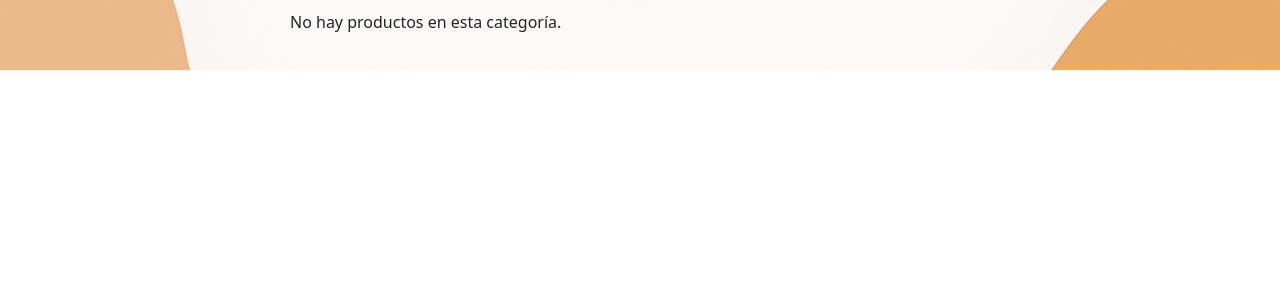
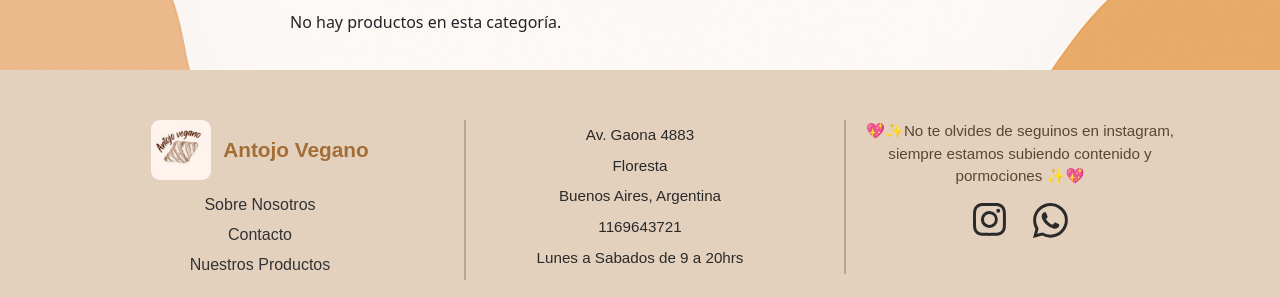
Before and after one commit to BrunoAdriel/VeganCrab, a React (Vite) app in the folder Front/Antojo-Vegano/: page /productos in a window 1280 px wide. Shown: the part 812-1109 px from the top of the page. Before the commit the page ends 882 px from the top, so only its background shows below. Built offline with nearby package versions, Linux system fonts and the light colour scheme; no server answers.

Commit message:
Finalizo el Footer

```diff
--- a/Front/Antojo-Vegano/src/App.jsx
+++ b/Front/Antojo-Vegano/src/App.jsx
@@ -5,6 +5,7 @@
 import ProductManager from './components/ProductManager/ProductManager.jsx';
 import ProductDetail from './components/ProductDetail/ProductDetail.jsx';
 import ProductComponent from './components/ProductComponent/ProductComponent.jsx';
+import Footer from './components/Footer/Footer.jsx';
 
 
 function App() {
@@ -17,6 +18,7 @@
         <Route path='/products/:id' element={<ProductDetail/>} />
         <Route path='/productos' element={<ProductComponent/>} />
       </Routes>
+      <Footer></Footer>
     </Router>
     </>
   )
--- /dev/null
+++ b/Front/Antojo-Vegano/src/components/Footer/Footer.css
@@ -0,0 +1,113 @@
+/* Footer General */
+.container-footer{
+    width: 100vw;
+    height: auto;
+    background-color: #e3d1bd;
+    display: flex;
+    justify-content: center;
+    align-items: flex-start;
+    padding: 20px 0;
+    font-family: "Poppins", sans-serif;
+}
+
+/* Contenedor principal */
+
+.footer-content{
+    display: flex;
+    justify-content: space-around;
+    align-items: flex-start;
+    width: 85%;
+    gap: 10px;
+    padding-top: 30px;
+}
+
+/* Columnas */
+
+.container-navegation,
+.container-information,
+.container-media {
+    display: flex;
+    flex-direction: column;
+    align-items: center;
+    flex: 1;
+    text-align: center;
+    color: #2a2a2a;
+}
+
+/* Logo dinamico */
+.title-footer{
+    display: flex;
+    align-items: center;
+    justify-content: center;
+    gap: 12px;
+    margin-bottom: 10px
+}
+
+.title-footer img{
+    width: 60px;
+    height: 60px;
+    border-radius: 15%;
+    object-fit: cover;
+}
+
+.title-footer span{
+    font-weight: bold;
+    color: #a36d35;
+    font-size: 1.3rem;
+    font-family: "Poppins", sans-serif;
+}
+
+/* Navegacion */
+.container-navegation a {
+    color: #333;
+    text-decoration: none;
+    margin: 3px 0;
+    transition: color 0.3s ease;
+}
+.container-navegation a:hover {
+    color: #cfa97e;
+}
+
+/* Información */
+.container-information p {
+    margin: 4px 0;
+    font-size: 0.95rem;
+}
+
+/* Redes */
+.container-media p {
+    font-size: 0.95rem;
+    color: #5a4631;
+    margin-bottom: 10px;
+}
+
+.social-icons{
+    display: flex;
+    justify-content: center;
+    align-items: center;
+    gap: 15px;
+}
+
+.container-media svg {
+    margin: 5px;
+    cursor: pointer;
+    transition: transform 0.3s ease, color 0.3s ease;
+}
+
+.container-media svg:hover {
+    transform: scale(1.15);
+    color: #cfa97e;
+}
+
+/* Por cada footer content crea una liena divisoria */
+.footer-content > *:not(:last-child) {
+    border-right: 2px solid rgba(0, 0, 0, 0.2);
+    padding-right: 40px;
+}
+
+/* MOBILE */
+
+@media (max-width: 600px) {
+    .footer-content { flex-direction: column; align-items: stretch; gap: 20px; }
+    .footer-content > *:not(:last-child) { border-right: none; border-bottom: 1px solid rgba(0, 0, 0, 0.2); padding-right: 0; padding-bottom: 20px; }
+}
--- /dev/null
+++ b/Front/Antojo-Vegano/src/components/Footer/Footer.jsx
@@ -0,0 +1,50 @@
+import React from "react";
+import "./Footer.css";
+import logo from "../../assets/LogoAntojo.jpg"
+
+
+const Footer = () =>{
+
+
+    return(<>
+        <footer className="container-footer">
+            {/* Navegabilidad de la pagina */}
+            <div className="footer-content">
+                <section className="container-navegation">
+                    <div className="title-footer">
+                        <img src={logo} alt="Imagen Logo Antojo Vegano" />
+                        <span>Antojo Vegano</span>
+                    </div>
+                    <a className=""  href="#">Sobre Nosotros</a>
+                    <a className="" href="#">Contacto</a>
+                    <a className="" href="#"  >Nuestros Productos</a>
+                </section>
+
+            {/* Informacion personal */}
+            <section className="container-information">
+                <p>Av. Gaona 4883</p>
+                <p>Floresta</p>
+                <p>Buenos Aires, Argentina</p>
+                <p>1169643721</p>
+                <p>Lunes a Sabados de 9 a 20hrs</p>
+            </section>
+
+            {/* Informacion Extra */}
+            <section className="container-media">
+                <p> 💖✨No te olvides de seguinos en instagram, siempre estamos subiendo contenido y pormociones ✨💖 </p>
+                {/* Redes Sociales */}
+                <div className="social-icons">
+                    <svg xmlns="http://www.w3.org/2000/svg" width="35" height="35" fill="currentColor" className="bi bi-instagram" viewBox="0 0 17 17">
+                        <path d="M8 0C5.829 0 5.556.01 4.703.048 3.85.088 3.269.222 2.76.42a3.9 3.9 0 0 0-1.417.923A3.9 3.9 0 0 0 .42 2.76C.222 3.268.087 3.85.048 4.7.01 5.555 0 5.827 0 8.001c0 2.172.01 2.444.048 3.297.04.852.174 1.433.372 1.942.205.526.478.972.923 1.417.444.445.89.719 1.416.923.51.198 1.09.333 1.942.372C5.555 15.99 5.827 16 8 16s2.444-.01 3.298-.048c.851-.04 1.434-.174 1.943-.372a3.9 3.9 0 0 0 1.416-.923c.445-.445.718-.891.923-1.417.197-.509.332-1.09.372-1.942C15.99 10.445 16 10.173 16 8s-.01-2.445-.048-3.299c-.04-.851-.175-1.433-.372-1.941a3.9 3.9 0 0 0-.923-1.417A3.9 3.9 0 0 0 13.24.42c-.51-.198-1.092-.333-1.943-.372C10.443.01 10.172 0 7.998 0zm-.717 1.442h.718c2.136 0 2.389.007 3.232.046.78.035 1.204.166 1.486.275.373.145.64.319.92.599s.453.546.598.92c.11.281.24.705.275 1.485.039.843.047 1.096.047 3.231s-.008 2.389-.047 3.232c-.035.78-.166 1.203-.275 1.485a2.5 2.5 0 0 1-.599.919c-.28.28-.546.453-.92.598-.28.11-.704.24-1.485.276-.843.038-1.096.047-3.232.047s-2.39-.009-3.233-.047c-.78-.036-1.203-.166-1.485-.276a2.5 2.5 0 0 1-.92-.598 2.5 2.5 0 0 1-.6-.92c-.109-.281-.24-.705-.275-1.485-.038-.843-.046-1.096-.046-3.233s.008-2.388.046-3.231c.036-.78.166-1.204.276-1.486.145-.373.319-.64.599-.92s.546-.453.92-.598c.282-.11.705-.24 1.485-.276.738-.034 1.024-.044 2.515-.045zm4.988 1.328a.96.96 0 1 0 0 1.92.96.96 0 0 0 0-1.92m-4.27 1.122a4.109 4.109 0 1 0 0 8.217 4.109 4.109 0 0 0 0-8.217m0 1.441a2.667 2.667 0 1 1 0 5.334 2.667 2.667 0 0 1 0-5.334"/>
+                    </svg>
+                    <svg xmlns="http://www.w3.org/2000/svg" width="35" height="35" fill="currentColor" className="bi bi-whatsapp" viewBox="0 0 16 16">
+                        <path d="M13.601 2.326A7.85 7.85 0 0 0 7.994 0C3.627 0 .068 3.558.064 7.926c0 1.399.366 2.76 1.057 3.965L0 16l4.204-1.102a7.9 7.9 0 0 0 3.79.965h.004c4.368 0 7.926-3.558 7.93-7.93A7.9 7.9 0 0 0 13.6 2.326zM7.994 14.521a6.6 6.6 0 0 1-3.356-.92l-.24-.144-2.494.654.666-2.433-.156-.251a6.56 6.56 0 0 1-1.007-3.505c0-3.626 2.957-6.584 6.591-6.584a6.56 6.56 0 0 1 4.66 1.931 6.56 6.56 0 0 1 1.928 4.66c-.004 3.639-2.961 6.592-6.592 6.592m3.615-4.934c-.197-.099-1.17-.578-1.353-.646-.182-.065-.315-.099-.445.099-.133.197-.513.646-.627.775-.114.133-.232.148-.43.05-.197-.1-.836-.308-1.592-.985-.59-.525-.985-1.175-1.103-1.372-.114-.198-.011-.304.088-.403.087-.088.197-.232.296-.346.1-.114.133-.198.198-.33.065-.134.034-.248-.015-.347-.05-.099-.445-1.076-.612-1.47-.16-.389-.323-.335-.445-.34-.114-.007-.247-.007-.38-.007a.73.73 0 0 0-.529.247c-.182.198-.691.677-.691 1.654s.71 1.916.81 2.049c.098.133 1.394 2.132 3.383 2.992.47.205.84.326 1.129.418.475.152.904.129 1.246.08.38-.058 1.171-.48 1.338-.943.164-.464.164-.86.114-.943-.049-.084-.182-.133-.38-.232"/>
+                    </svg>
+                </div>
+            </section>
+            </div>
+        </footer>
+    </>)
+}
+
+export default Footer;
```
Also changed, not shown: Front/Antojo-Vegano/src/App.css (indentation only).
